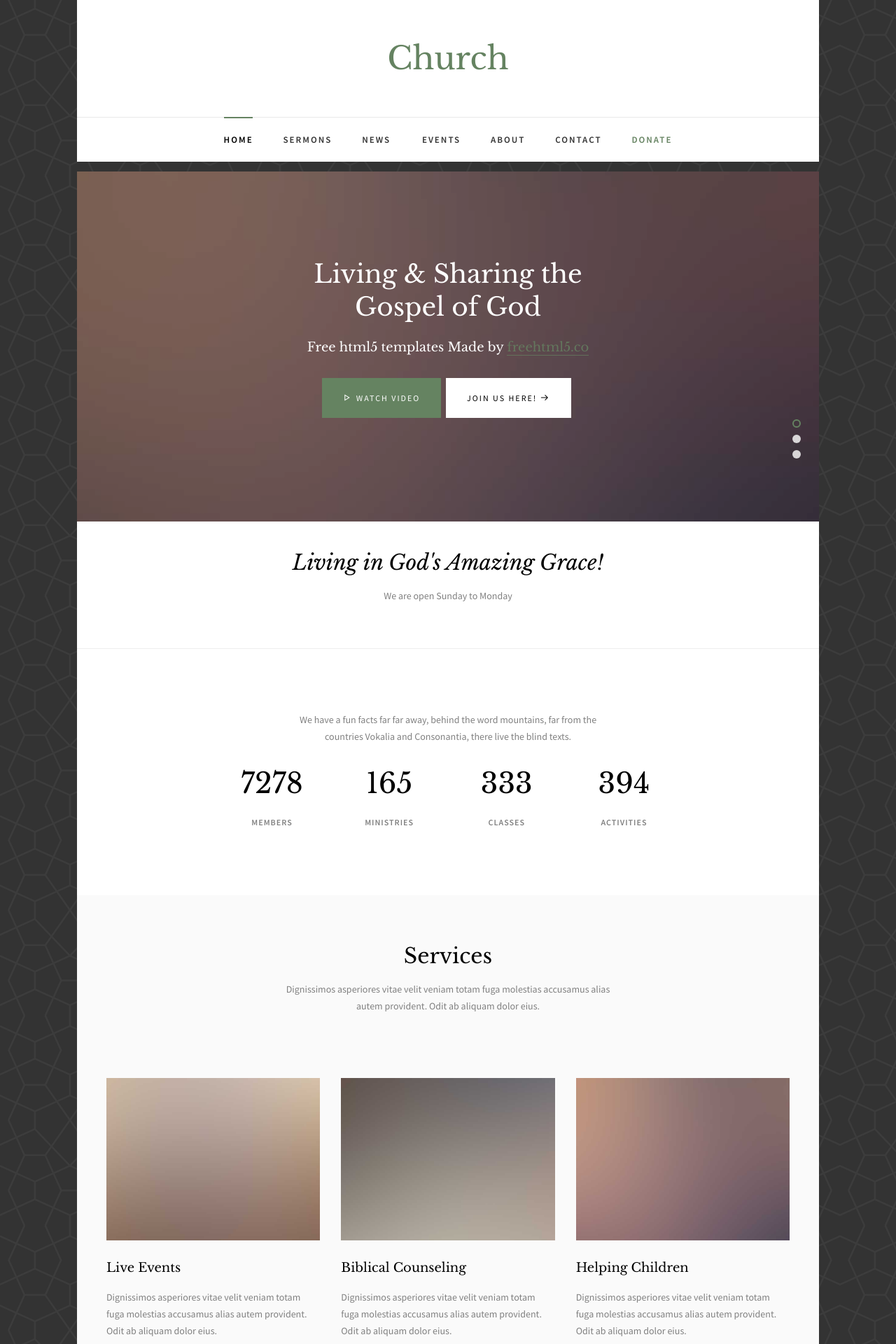
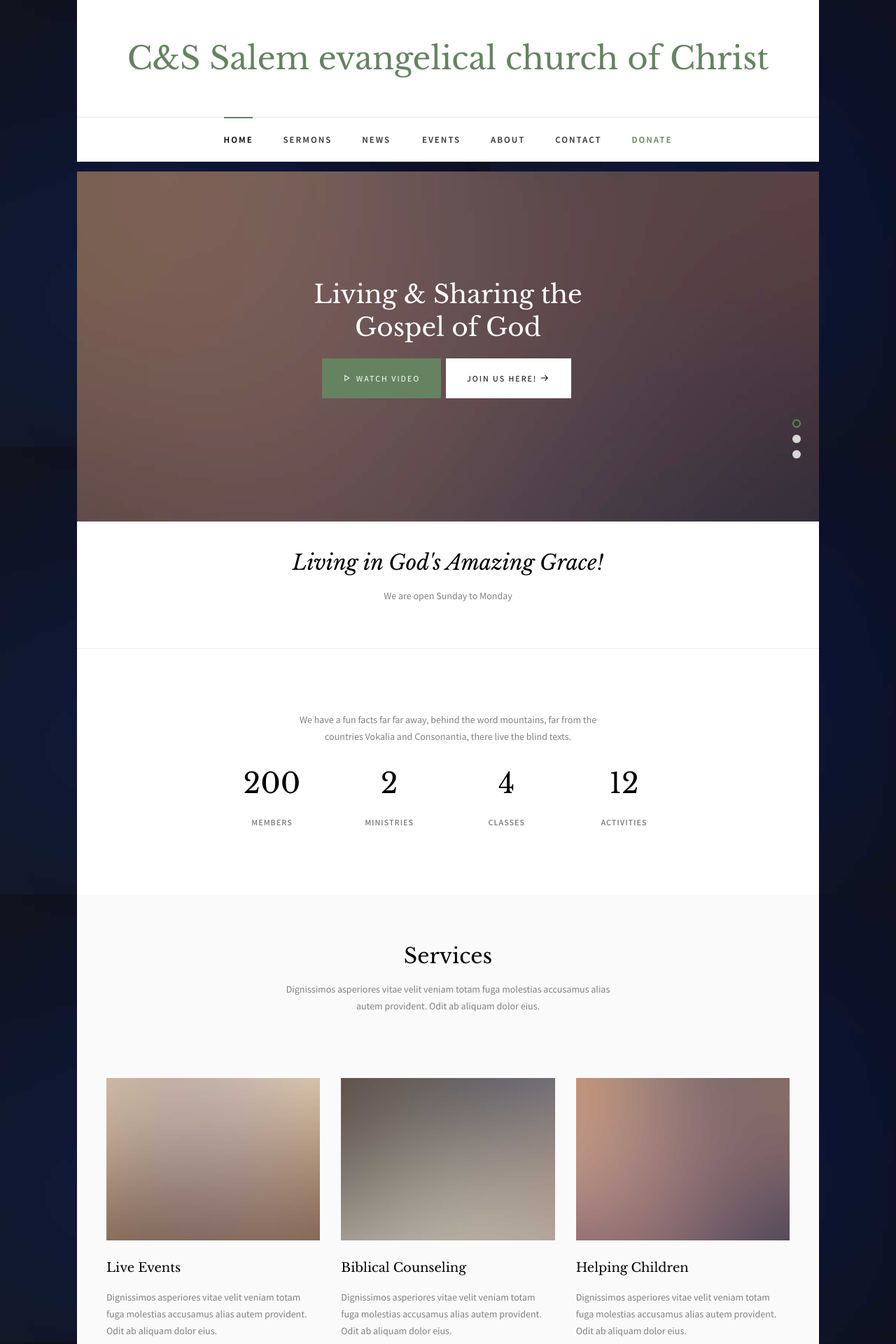
Before and after one commit to timiajayi/churchtest, a PHP site: page / in a window 1280 px wide. Shown: the top 1920 px of the page at 70% size. Run offline with PHP 8.4, Linux system fonts and the light colour scheme; some web fonts are replaced.

Commit message:
update 1.0

```diff
--- a/css/style.css
+++ b/css/style.css
@@ -16,7 +16,7 @@ body {
   font-size: 14px;
   line-height: 1.7;
   color: gray;
-  background: url(../images/body-bg.png) repeat fixed;
+  background: url(../images/sermon-2.jpg) repeat fixed;
 }
 
 #page {
--- /dev/null
+++ b/footer.html
@@ -0,0 +1,27 @@
+<div class="container-wrap">
+    <footer id="fh5co-footer" role="contentinfo">
+        <div class="col-md-4 text-center">
+            <h3>213 Ikorodu Rd, Ilupeju 102215, Lagos</h3>
+        </div>
+        <div class="col-md-4 text-center">
+            <h2><a href="#">C&S Salem evangelical church of Christ</a></h2>
+        </div>
+        <div class="col-md-4 text-center">
+            <p>
+                <ul class="fh5co-social-icons">
+                    <li><a href="#"><i class="icon-twitter2"></i></a></li>
+                    <li><a href="#"><i class="icon-facebook2"></i></a></li>
+                    <li><a href="#"><i class="icon-dribbble2"></i></a></li>
+                </ul>
+            </p>
+        </div>
+        <div class="row copyright">
+            <div class="col-md-12 text-center">
+                <p>
+                    <small class="block">&copy; TWWcreate.</small>
+                    <small class="block">Designed with <a href="" target="_blank">FHTML5.co</a> Demo Images: <a href="http://unsplash.co/" target="_blank">Unsplash</a></small>
+                </p>
+            </div>
+        </div>
+    </footer>
+</div>
--- /dev/null
+++ b/header.html
@@ -0,0 +1,31 @@
+	<nav class="fh5co-nav" role="navigation">
+		<div class="container-wrap">
+			<div class="top-menu">
+				<div class="row">
+					<div class="col-md-12 col-offset-0 text-center">
+						<div id="fh5co-logo"><a href="index.html">C&S Salem evangelical church of Christ</a></div>
+					</div>
+					<div class="col-md-12 col-md-offset-0 text-center menu-1">
+						<ul>
+							<li class="active"><a href="index.html">Home</a></li>
+							<li><a href="sermons.html">Sermons</a></li>
+							<li class="has-dropdown">
+								<a href="news.html">News</a>
+								<ul class="dropdown">
+									<li><a href="#">Ministry</a></li>
+									<li><a href="#">Medical Missionary</a></li>
+									<li><a href="#">Country Living</a></li>
+									<li><a href="#">Gospel Workers</a></li>
+								</ul>
+							</li>
+							<li><a href="events.html">Events</a></li>
+							<li><a href="about.html">About</a></li>
+							<li><a href="contact.html">Contact</a></li>
+							<li><a href="#" class="donate">Donate</a></li>
+						</ul>
+					</div>
+				</div>
+
+			</div>
+		</div>
+	</nav>
--- a/index.html
+++ b/index.html
@@ -3,7 +3,7 @@
 	<head>
 	<meta charset="utf-8">
 	<meta http-equiv="X-UA-Compatible" content="IE=edge">
-	<title>Church &mdash; Free Website Template, Free HTML5 Template by freehtml5.co</title>
+	<title>C&S ILLUPEJU</title>
 	<meta name="viewport" content="width=device-width, initial-scale=1">
 	<meta name="description" content="Free HTML5 Website Template by freehtml5.co" />
 	<meta name="keywords" content="free website templates, free html5, free template, free bootstrap, free website template, html5, css3, mobile first, responsive" />
@@ -69,39 +69,10 @@
 	<body>
 
 	<div class="fh5co-loader"></div>
+	<div id="page">
 
-	<div id="page">
-	<nav class="fh5co-nav" role="navigation">
-		<div class="container-wrap">
-			<div class="top-menu">
-				<div class="row">
-					<div class="col-md-12 col-offset-0 text-center">
-						<div id="fh5co-logo"><a href="index.html">Church</a></div>
-					</div>
-					<div class="col-md-12 col-md-offset-0 text-center menu-1">
-						<ul>
-							<li class="active"><a href="index.html">Home</a></li>
-							<li><a href="sermons.html">Sermons</a></li>
-							<li class="has-dropdown">
-								<a href="news.html">News</a>
-								<ul class="dropdown">
-									<li><a href="#">Ministry</a></li>
-									<li><a href="#">Medical Missionary</a></li>
-									<li><a href="#">Country Living</a></li>
-									<li><a href="#">Gospel Workers</a></li>
-								</ul>
-							</li>
-							<li><a href="events.html">Events</a></li>
-							<li><a href="about.html">About</a></li>
-							<li><a href="contact.html">Contact</a></li>
-							<li><a href="#" class="donate">Donate</a></li>
-						</ul>
-					</div>
-				</div>
+	<div data-include="header"></div>
 
-			</div>
-		</div>
-	</nav>
 	<div class="container-wrap">
 		<aside id="fh5co-hero">
 			<div class="flexslider">
@@ -114,7 +85,7 @@
 				   				<div class="slider-text">
 					   				<div class="slider-text-inner">
 					   					<h1>Living &amp; Sharing the Gospel of God</h1>
-											<h2>Free html5 templates Made by <a href="http://freehtml5.co/" target="_blank">freehtml5.co</a></h2>
+
 											<p><a class="btn btn-primary btn-demo popup-vimeo" href="https://vimeo.com/channels/staffpicks/93951774"> <i class="icon-play4"></i> Watch Video</a> <a class="btn btn-primary btn-learn">Join us here! <i class="icon-arrow-right3"></i></a></p>
 					   				</div>
 				   				</div>
@@ -130,7 +101,7 @@
 				   				<div class="slider-text">
 					   				<div class="slider-text-inner">
 					   					<h1>Tell The World</h1>
-											<h2>Free html5 templates Made by <a href="http://freehtml5.co/" target="_blank">freehtml5.co</a></h2>
+
 											<p><a class="btn btn-primary btn-demo popup-vimeo" href="https://vimeo.com/channels/staffpicks/93951774"> <i class="icon-play4"></i> Watch Video</a> <a class="btn btn-primary btn-learn">Join us here! <i class="icon-arrow-right3"></i></a></p>
 					   				</div>
 					   			</div>
@@ -146,7 +117,7 @@
 				   				<div class="slider-text">
 					   				<div class="slider-text-inner text-center">
 					   					<h1>Know More About Jesus</h1>
-											<h2>Free html5 templates Made by <a href="http://freehtml5.co/" target="_blank">freehtml5.co</a></h2>
+
 											<p><a class="btn btn-primary btn-demo popup-vimeo" href="https://vimeo.com/channels/staffpicks/93951774"> <i class="icon-play4"></i> Watch Video</a> <a class="btn btn-primary btn-learn">Join us here! <i class="icon-arrow-right3"></i></a></p>
 					   				</div>
 					   			</div>
@@ -176,20 +147,20 @@
 				<div class="col-md-8 col-md-offset-2">
 					<div class="row">
 						<div class="col-md-3 col-sm-6 col-xs-6 text-center">
-							<span class="fh5co-counter js-counter" data-from="0" data-to="9452" data-speed="5000" data-refresh-interval="50"></span>
+							<span class="fh5co-counter js-counter" data-from="0" data-to="200" data-speed="5000" data-refresh-interval="50"></span>
 							<span class="fh5co-counter-label">Members</span>
 						</div>
 						<div class="col-md-3 col-sm-6 col-xs-6 text-center">
-							<span class="fh5co-counter js-counter" data-from="0" data-to="214" data-speed="5000" data-refresh-interval="50"></span>
+							<span class="fh5co-counter js-counter" data-from="0" data-to="2" data-speed="5000" data-refresh-interval="50"></span>
 							<span class="fh5co-counter-label">Ministries</span>
 						</div>
 						<div class="clearfix visible-sm-block visible-xs-block"></div>
 						<div class="col-md-3 col-sm-6 col-xs-6 text-center">
-							<span class="fh5co-counter js-counter" data-from="0" data-to="433" data-speed="5000" data-refresh-interval="50"></span>
+							<span class="fh5co-counter js-counter" data-from="0" data-to="4" data-speed="5000" data-refresh-interval="50"></span>
 							<span class="fh5co-counter-label">Classes</span>
 						</div>
 						<div class="col-md-3 col-sm-6 col-xs-6 text-center">
-							<span class="fh5co-counter js-counter" data-from="0" data-to="512" data-speed="5000" data-refresh-interval="50"></span>
+							<span class="fh5co-counter js-counter" data-from="0" data-to="12" data-speed="5000" data-refresh-interval="50"></span>
 							<span class="fh5co-counter-label">Activities</span>
 						</div>
 					</div>
@@ -405,33 +376,9 @@
 		</div>
 	</div><!-- END container-wrap -->
 
-	<div class="container-wrap">
-		<footer id="fh5co-footer" role="contentinfo">
-			<div class="col-md-4 text-center">
-				<h3>198 West 21th Street, Suite 721 New York NY 10016</h3>
-			</div>
-			<div class="col-md-4 text-center">
-				<h2><a href="#">Church</a></h2>
-			</div>
-			<div class="col-md-4 text-center">
-				<p>
-					<ul class="fh5co-social-icons">
-						<li><a href="#"><i class="icon-twitter2"></i></a></li>
-						<li><a href="#"><i class="icon-facebook2"></i></a></li>
-						<li><a href="#"><i class="icon-dribbble2"></i></a></li>
-					</ul>
-				</p>
-			</div>
-			<div class="row copyright">
-				<div class="col-md-12 text-center">
-					<p>
-						<small class="block">&copy; 2016 Free HTML5. All Rights Reserved.</small>
-						<small class="block">Designed by <a href="http://freehtml5.co/" target="_blank">FreeHTML5.co</a> Demo Images: <a href="http://unsplash.co/" target="_blank">Unsplash</a></small>
-					</p>
-				</div>
-			</div>
-		</footer>
-	</div><!-- END container-wrap -->
+
+	<div data-include="footer"></div>
+	<!-- END container-wrap -->
 	</div>
 
 	<div class="gototop js-top">
--- a/js/main.js
+++ b/js/main.js
@@ -1,3 +1,11 @@
+$(function () {
+	var includes = $('[data-include]')
+	$.each(includes, function () {
+	  var file = '' + $(this).data('include') + '.html'
+	  $(this).load(file)
+	})
+  })
+
 ;(function () {
 
 	'use strict';
```
Also changed, not shown: README.txt (deleted).
